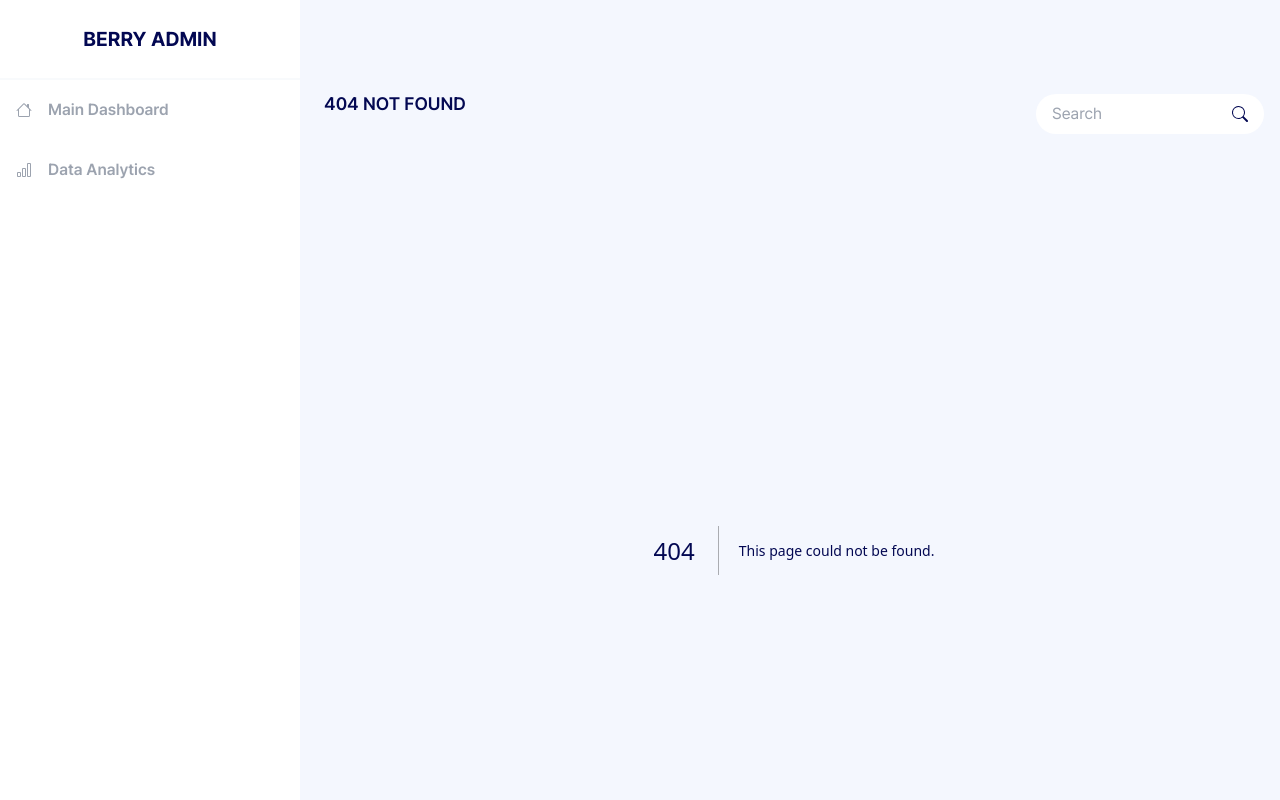
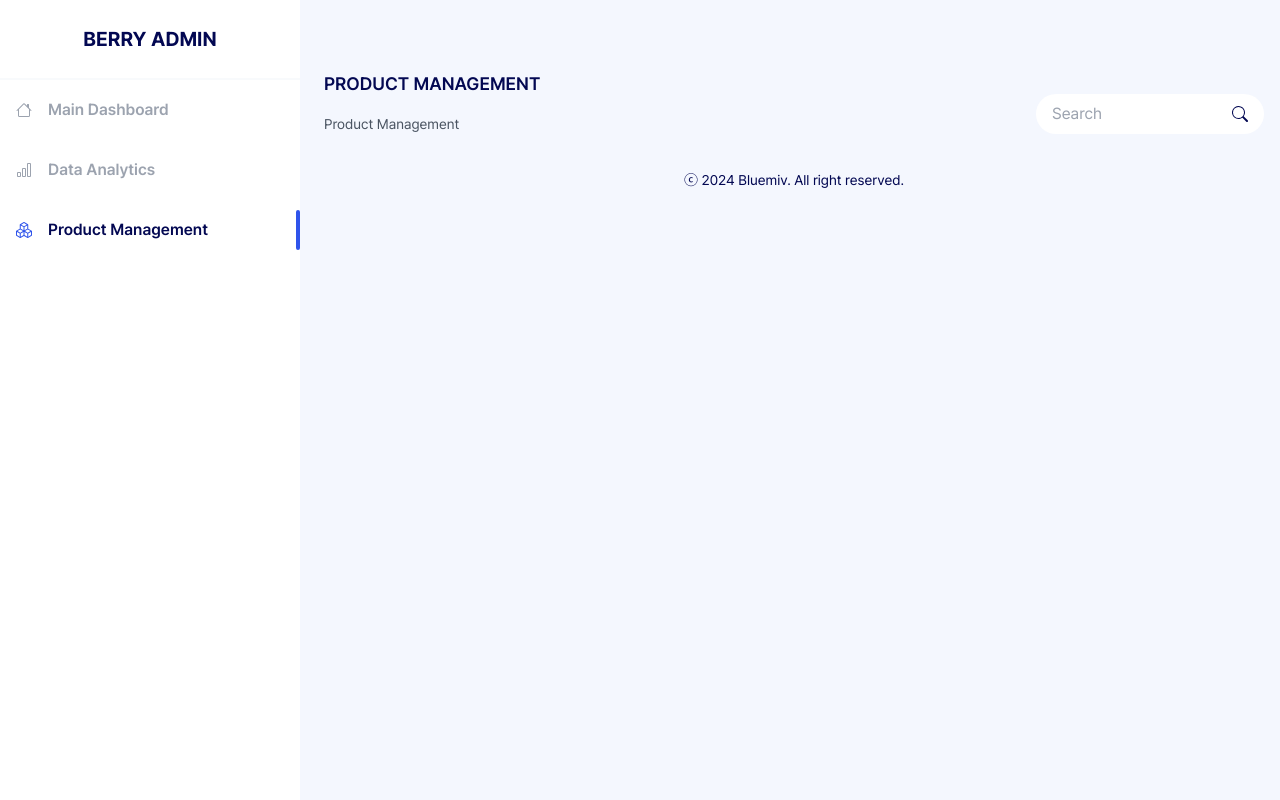
Before and after one commit to bluemiv/berry-admin, a Next.js app in the folder apps/web/: page /product-management in a window 1280 px wide. Before the commit this address had no page. Shown: the top 800 px of the page. Built offline with nearby package versions, Linux system fonts and the light colour scheme.

Commit message:
feat: 제품 관리 서비스 개발

```diff
--- a/apps/web/src/app/dashboard/page.tsx
+++ b/apps/web/src/app/dashboard/page.tsx
@@ -1,3 +1,3 @@
 export default function Home() {
-  return <div>본문</div>;
+  return <main>본문</main>;
 }
--- /dev/null
+++ b/apps/web/src/app/product-management/page.tsx
@@ -0,0 +1,3 @@
+export default function Page() {
+  return <main></main>;
+}
--- /dev/null
+++ b/apps/web/src/components/Icons/BoxesIcon.tsx
@@ -0,0 +1,16 @@
+import { TPropsWithClassname } from '@/types';
+
+export default function BoxesIcon({ className }: TPropsWithClassname) {
+  return (
+    <svg
+      xmlns="http://www.w3.org/2000/svg"
+      width="16"
+      height="16"
+      fill="currentColor"
+      className={className}
+      viewBox="0 0 16 16"
+    >
+      <path d="M7.752.066a.5.5 0 0 1 .496 0l3.75 2.143a.5.5 0 0 1 .252.434v3.995l3.498 2A.5.5 0 0 1 16 9.07v4.286a.5.5 0 0 1-.252.434l-3.75 2.143a.5.5 0 0 1-.496 0l-3.502-2-3.502 2.001a.5.5 0 0 1-.496 0l-3.75-2.143A.5.5 0 0 1 0 13.357V9.071a.5.5 0 0 1 .252-.434L3.75 6.638V2.643a.5.5 0 0 1 .252-.434zM4.25 7.504 1.508 9.071l2.742 1.567 2.742-1.567zM7.5 9.933l-2.75 1.571v3.134l2.75-1.571zm1 3.134 2.75 1.571v-3.134L8.5 9.933zm.508-3.996 2.742 1.567 2.742-1.567-2.742-1.567zm2.242-2.433V3.504L8.5 5.076V8.21zM7.5 8.21V5.076L4.75 3.504v3.134zM5.258 2.643 8 4.21l2.742-1.567L8 1.076zM15 9.933l-2.75 1.571v3.134L15 13.067zM3.75 14.638v-3.134L1 9.933v3.134z" />
+    </svg>
+  );
+}
--- a/apps/web/src/components/Icons/index.ts
+++ b/apps/web/src/components/Icons/index.ts
@@ -1,11 +1,13 @@
 import HomeIcon from '@/components/Icons/HomeIcon';
 import BarChartIcon from '@/components/Icons/BarChartIcon';
 import SearchIcon from '@/components/Icons/SearchIcon';
+import BoxesIcon from '@/components/Icons/BoxesIcon';
 
 const Icons = {
   Home: HomeIcon,
   BarChart: BarChartIcon,
   Search: SearchIcon,
+  Boxes: BoxesIcon,
 };
 
 export default Icons;
--- a/apps/web/src/components/Layout/Header/PageTitle.tsx
+++ b/apps/web/src/components/Layout/Header/PageTitle.tsx
@@ -2,13 +2,12 @@ import { usePathname } from 'next/navigation';
 import { ROUTE_PATH_NAME } from '@/constants';
 
 export default function PageTitle() {
-  let curPathname = usePathname();
-  curPathname = curPathname.endsWith('/')
-    ? curPathname.slice(0, curPathname.length - 1)
-    : curPathname;
+  const pathList = usePathname()
+    .split('/')
+    .filter((v) => !!v);
   return (
     <div className="uppercase font-semibold text-lg">
-      {ROUTE_PATH_NAME[curPathname] || '404 Not found'}
+      {ROUTE_PATH_NAME[`/${pathList[0]}`] || '404 Not found'}
     </div>
   );
 }
--- a/apps/web/src/components/Layout/Sidebar/GlobalNavigationBar.tsx
+++ b/apps/web/src/components/Layout/Sidebar/GlobalNavigationBar.tsx
@@ -20,6 +20,11 @@ export default function GlobalNavigationBar() {
           label: 'Data Analytics',
           href: ROUTE_PATH.ANALYTICS,
           icon: <Icons.BarChart />,
+        },
+        {
+          label: 'Product Management',
+          href: ROUTE_PATH.PRODUCT_MANAGEMENT,
+          icon: <Icons.Boxes />,
         },
       ].map((nav: TNavItem) => {
         const isActive = RegExp(`^${pathname}`).test(nav.href);
--- a/apps/web/src/constants/routes.ts
+++ b/apps/web/src/constants/routes.ts
@@ -1,9 +1,11 @@
 export const ROUTE_PATH = {
   DASHBOARD: '/dashboard',
   ANALYTICS: '/analytics',
+  PRODUCT_MANAGEMENT: '/product-management',
 };
 
 export const ROUTE_PATH_NAME = {
   [ROUTE_PATH.DASHBOARD]: 'Dashboard',
   [ROUTE_PATH.ANALYTICS]: 'Data Analytics',
+  [ROUTE_PATH.PRODUCT_MANAGEMENT]: 'Product Management',
 };
```
